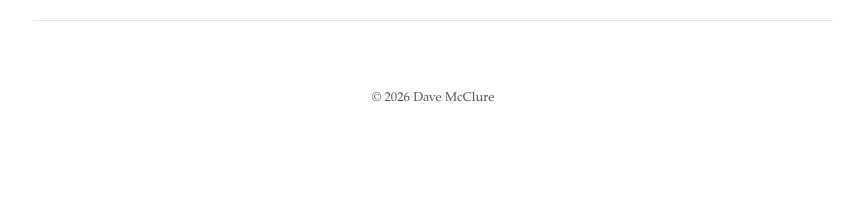
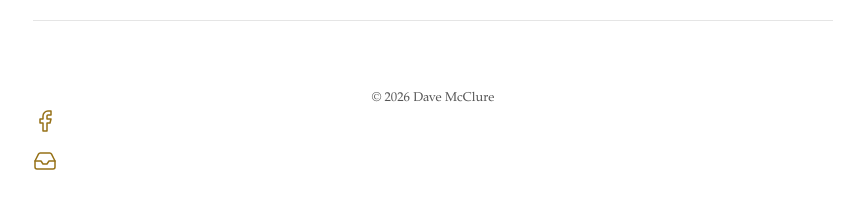
Before and after one commit to Daveintheshack/daveintheshack.github.io, a Jekyll site: the page built from _pages/about.md, in a window 1280 px wide. Shown: the part 862-1080 px from the top of the page, without its empty margins (207-1072 px from the left). Built offline with Jekyll 4.4.1, drawn with Linux system fonts in a browser that asks for light colours; before the commit the page ends 1003 px from its top, so only the background shows below that.

Commit message:
Update footer.html

```diff
--- a/_includes/footer.html
+++ b/_includes/footer.html
@@ -2,6 +2,14 @@
   <span>
     &copy; <time datetime="{{ site.time }}">{{ site.time | date: '%Y' }}</time> {{ site.author.name }}
   </span>
+  <div class="footer-icons">
+    <a href="https://www.facebook.com/dave.mcclure.140" target="_blank" rel="noopener">
+      <img src="{{ "/assets/facebook-icon.svg" | relative_url }}" alt="Facebook" class="footer-icon">
+    </a>
+    <a href="mailto:daveintheshack@gmail.com">
+      <img src="{{ "/assets/inbox-icon.svg" | relative_url }}" alt="Email" class="footer-icon">
+    </a>
+  </div>
   <button id="back-to-top" title="Back to top">&#8593;</button>
 </footer>
 
```
